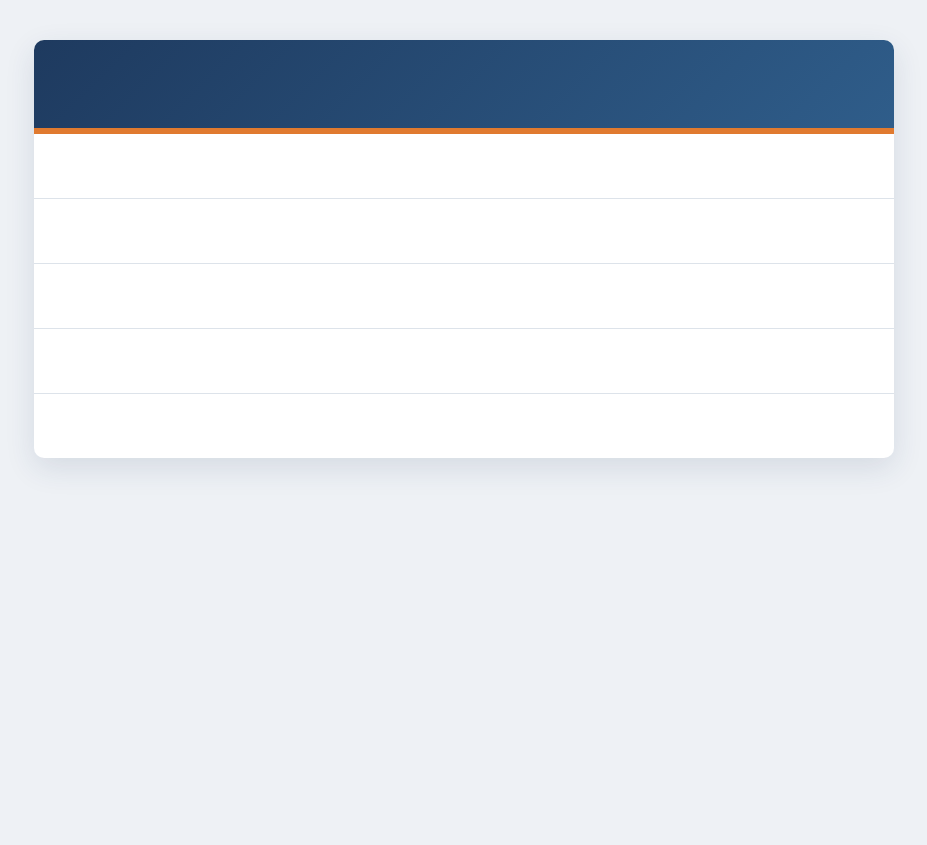
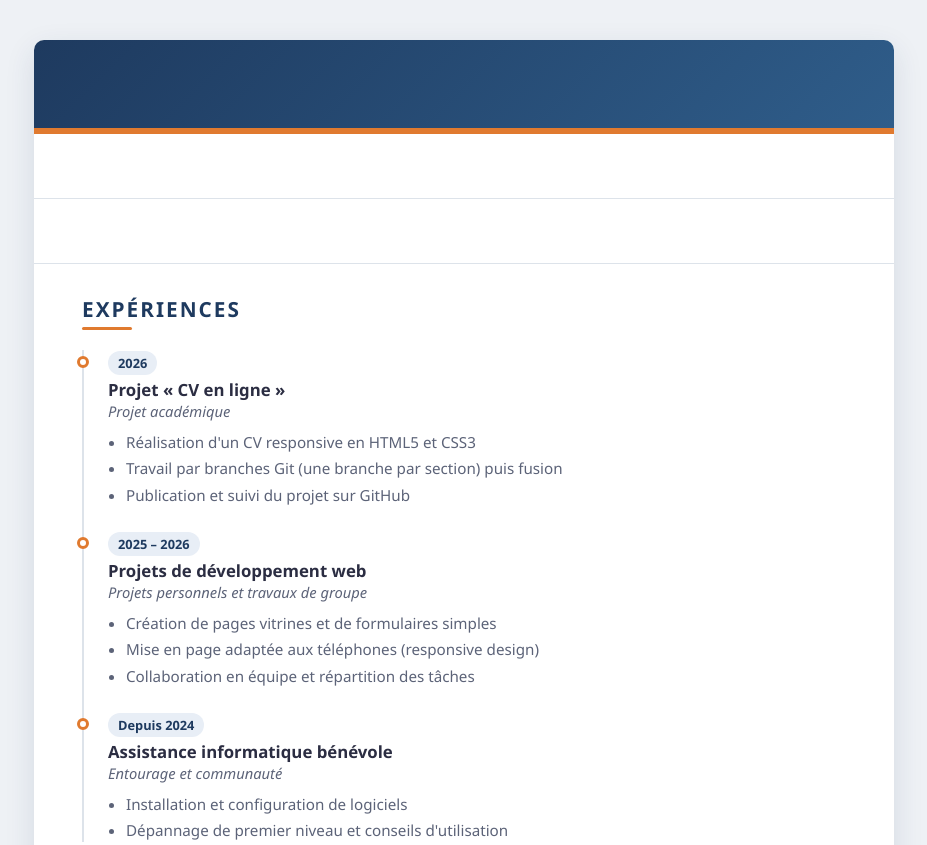
Before and after one commit to shelbi09/mon-cv, a plain HTML site: page index.html in a window 1280 px wide. Shown: the top 845 px of the page, without its empty margins (176-1103 px from the left). Before the commit the page ends 800 px from the top, so only its background shows below. Drawn offline with Linux system fonts and the light colour scheme.

Commit message:
mise en place de la section experiences

```diff
--- a/index.html
+++ b/index.html
@@ -25,6 +25,38 @@
 
     <!-- =================== EXPÉRIENCES ================== -->
     <section class="cv-section" id="experiences">
+      <h2>Expériences</h2>
+      <ul class="parcours">
+        <li>
+          <span class="periode">2026</span>
+          <h3>Projet « CV en ligne »</h3>
+          <p class="lieu">Projet académique</p>
+          <ul class="details">
+            <li>Réalisation d'un CV responsive en HTML5 et CSS3</li>
+            <li>Travail par branches Git (une branche par section) puis fusion</li>
+            <li>Publication et suivi du projet sur GitHub</li>
+          </ul>
+        </li>
+        <li>
+          <span class="periode">2025 – 2026</span>
+          <h3>Projets de développement web</h3>
+          <p class="lieu">Projets personnels et travaux de groupe</p>
+          <ul class="details">
+            <li>Création de pages vitrines et de formulaires simples</li>
+            <li>Mise en page adaptée aux téléphones (responsive design)</li>
+            <li>Collaboration en équipe et répartition des tâches</li>
+          </ul>
+        </li>
+        <li>
+          <span class="periode">Depuis 2024</span>
+          <h3>Assistance informatique bénévole</h3>
+          <p class="lieu">Entourage et communauté</p>
+          <ul class="details">
+            <li>Installation et configuration de logiciels</li>
+            <li>Dépannage de premier niveau et conseils d'utilisation</li>
+          </ul>
+        </li>
+      </ul>
     </section>
 
     <!-- =================== COMPÉTENCES ================== -->
```
